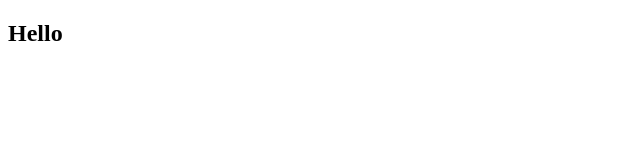
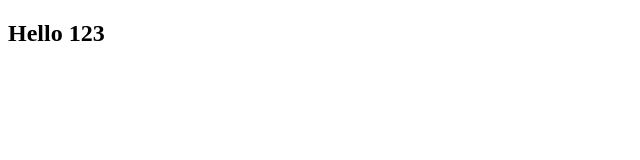
Before and after one commit to vinhtran1997/TMDT, a plain HTML site: page index.html in a window 1280 px wide. Shown: the full height of the page, 0-640 px from the left. Drawn offline with Linux system fonts and the light colour scheme.

Commit message:
vinhtran3107@gmail.com

```diff
--- a/index.html
+++ b/index.html
@@ -6,7 +6,7 @@
     <title>Document</title>
 </head>
 <body>
-    <h2>Hello</h2>
+    <h2>Hello 123</h2>
 
 </body>
 </html>
```
